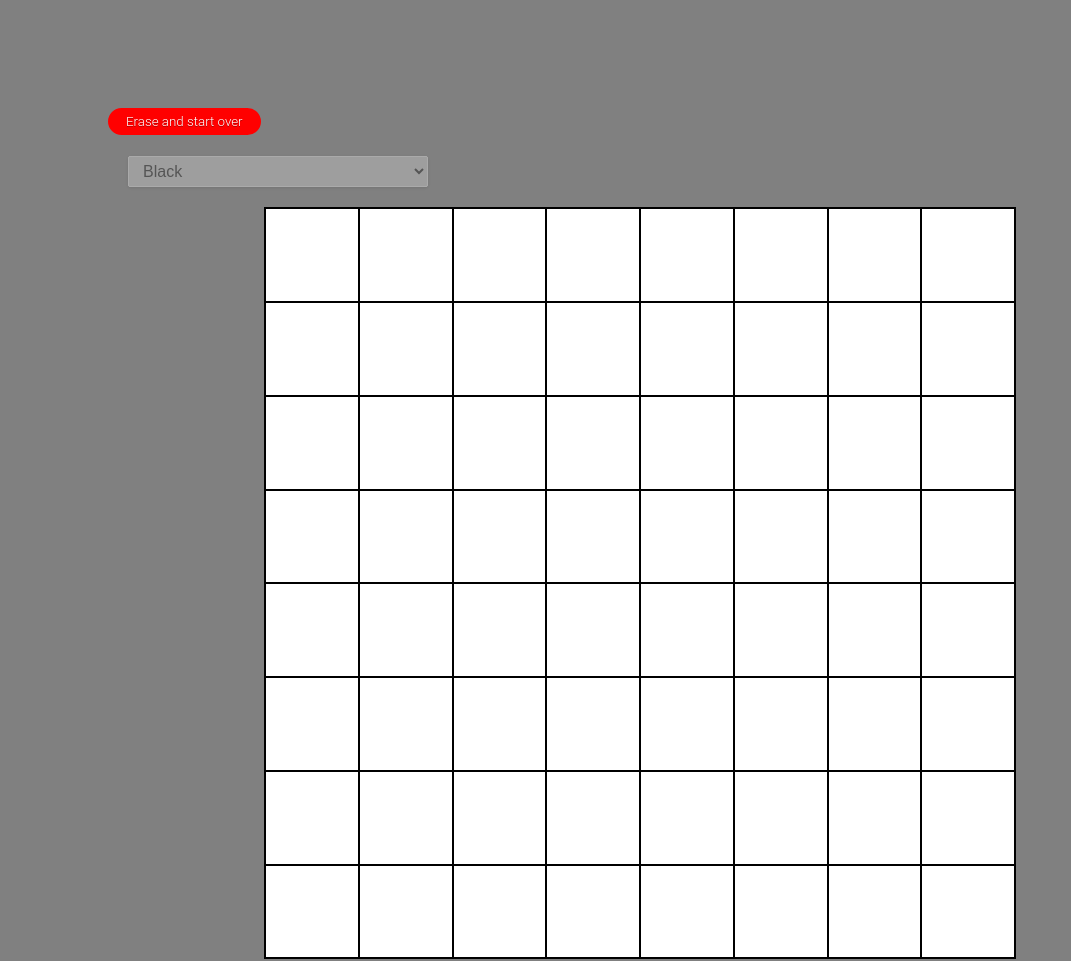
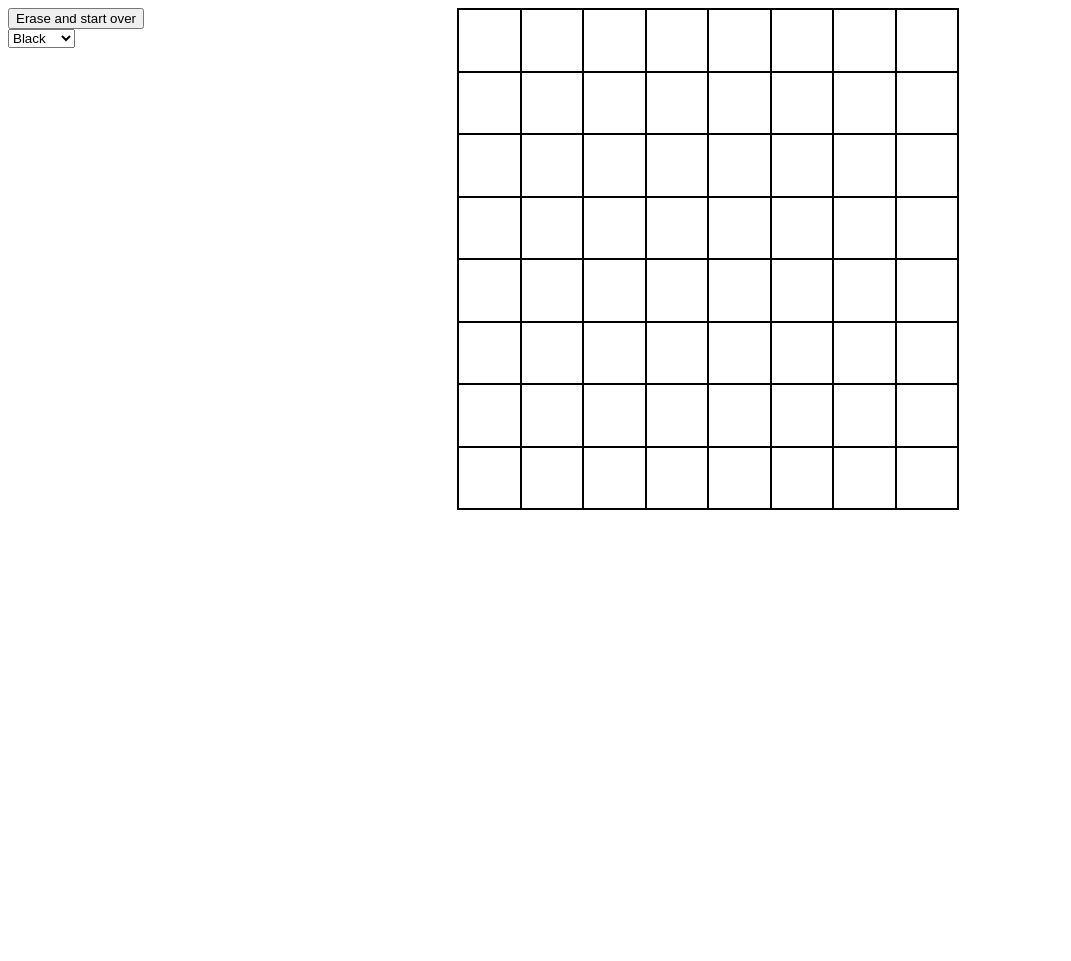
Before and after one commit to IrritatedEllipses/etchasketch2.0, a plain HTML site: page index.html in a window 1280 px wide. Shown: the whole page, without its empty margins (0-1071 px from the left). After the commit the page ends 800 px from the top, so only its background shows below. Drawn offline with Linux system fonts and the light colour scheme; grey boxes are pictures that could not be loaded.

Commit message:
Changed size to actually fit on screens

```diff
--- a/index.html
+++ b/index.html
@@ -2,7 +2,7 @@
 <html lang="en">
 <head>
     <meta charset="UTF-8">
-    <meta name="viewport" content="width=device-width, initial-scale=1.0">
+    <meta name="viewport" content="width=device-width, initial-scale=.5">
     <meta http-equiv="X-UA-Compatible" content="ie=edge">
     <link rel="stylesheet" href="styles/style.css">
     <title>Etch-A-Sketch</title>
@@ -11,6 +11,13 @@
 
     <!-- Wrapper for the etch a sketch -->
     <section class="wrapper">
+
+        <div class="messages">
+
+        </div>
+        <div id="mainGrid">
+
+        </div>
         <div class="options">
             <button class="btn" id="setGridBtn">Erase and start over</button>
             <form>
@@ -29,12 +36,6 @@
                 </select>
             </form>
         </div>
-        <div class="messages">
-
-        </div>
-        <div id="mainGrid">
-
-        </div>
 
 
         <script src="js/etchasketch.js"></script>
--- a/js/etchasketch.js
+++ b/js/etchasketch.js
@@ -9,8 +9,8 @@ function genDivs(gridSize) {
     for (x = 1; x <= gridSize * gridSize; x++) {
         let cell = document.createElement('div');
         cell.className = "gridSquare";
-        cell.style.width = (750 / gridSize - 2).toString() + 'px'
-        cell.style.height = (750 / gridSize - 2).toString() + 'px'
+        cell.style.width = (500 / gridSize - 2).toString() + 'px'
+        cell.style.height = (500 / gridSize - 2).toString() + 'px'
         main.appendChild(cell);
 
     }
--- a/styles/style.css
+++ b/styles/style.css
@@ -3,17 +3,25 @@ html {
 }
 
 body {
-    background-color: gray;
+    background-color:white;
 }
 
 .wrapper {
+    margin: 0;
+    display: flex;
+    flex-direction: row-reverse;
+    justify-content: flex-start;
+    align-items: center;
+
+}
+
+.options {
     display: flex;
     flex-direction: column;
-    justify-content: flex-start;
-    justify-content: center;
-    padding: 100px;
+    align-self: flex-start;
+}
 
-}
+
 #mainGrid {
     display: flex;
     background-color: white;
@@ -21,54 +29,14 @@ body {
     align-items: center;
     flex-flow: row;
     flex-wrap: wrap;
-    width: 750px;
-    height: 750px;
+    width: 500px;
+    height: 500px;
     margin: 0 auto;
     border: 1px solid black;
 }
 
 .gridSquare {
-
     border: solid;
     border-width: 1px;
     background-color: #fff;
 }
-
-.btn {
-
-padding:0.3em 1.2em;
-margin:0 0.1em 0.1em 0;
-border:0.16em solid rgba(255, 255, 255, 0);
-border-radius:2em;
-box-sizing: border-box;
-text-decoration:none;
-font-family:'Roboto',
-sans-serif;
-font-weight:300;
-color:#FFFFFF;
-text-shadow: 0 0.04em 0.04em rgba(0, 0, 0, 0.35);
-text-align:center;
-transition: all 0.2s;
-background-color: red;
-}
-
-select {
-    -webkit-appearance: button;
-    -webkit-border-radius: 2px;
-    -webkit-box-shadow: 0px 1px 3px rgba(0, 0, 0, 0.1);
-    -webkit-padding-end: 20px;
-    -webkit-padding-start: 2px;
-    -webkit-user-select: none;
-    background-image: url(http://i62.tinypic.com/15xvbd5.png), -webkit-linear-gradient(#FAFAFA, #F4F4F4 40%, #E5E5E5);
-    background-position: 97% center;
-    background-repeat: no-repeat;
-    border: 1px solid #AAA;
-    color: #555;
-    font-size: inherit;
-    margin: 20px;
-    overflow: hidden;
-    padding: 5px 10px;
-    text-overflow: ellipsis;
-    white-space: nowrap;
-    width: 300px;
-}
```
